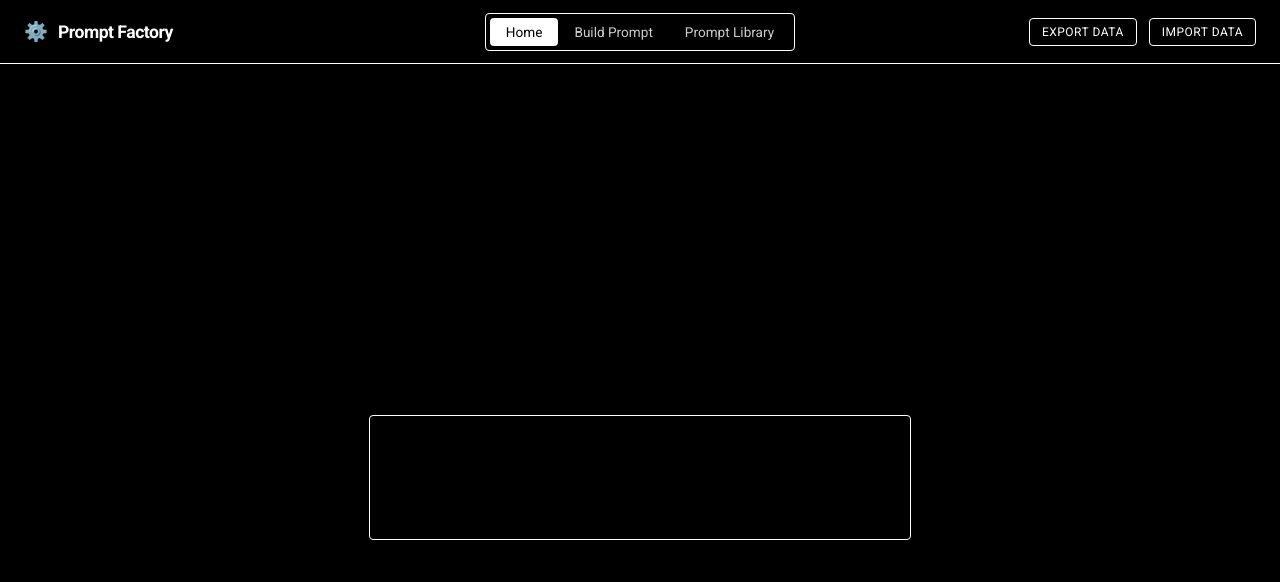
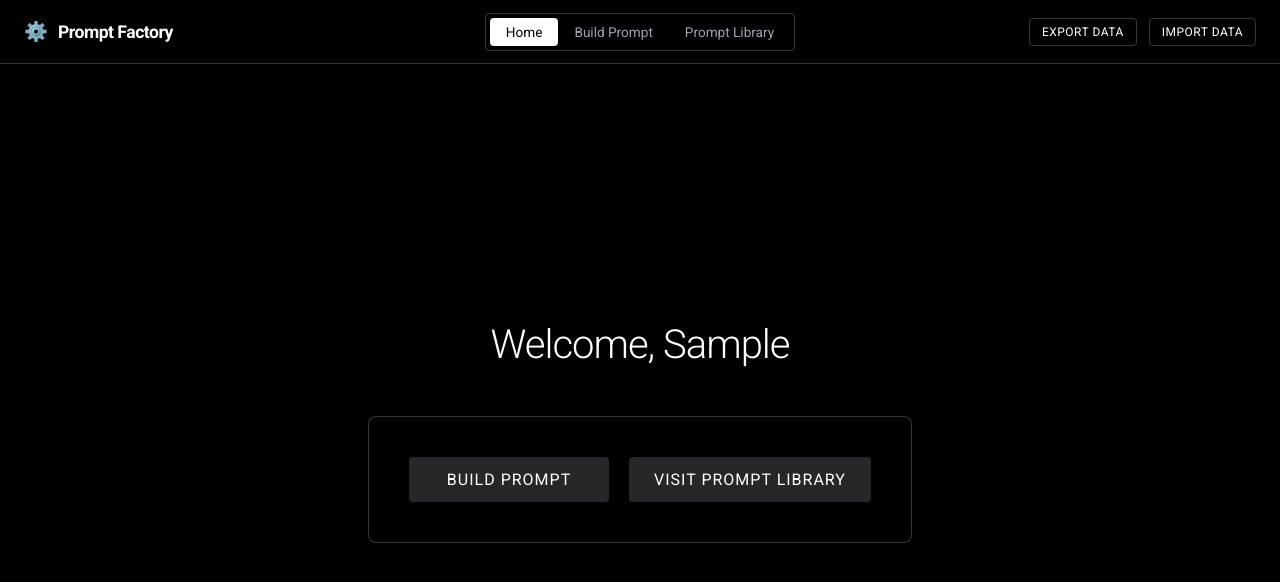
Before and after one commit to Ashmit-1/prompt_factory, a React (Vite) app: page / in a window 1280 px wide. Both pictures are taken after typing "Sample" into the empty fields and a click on the button "GET STARTED". Shown: the top 582 px of the page. Built offline with nearby package versions, Linux system fonts and the light colour scheme.

Commit message:
fix: restore Home page visibility and soften structural borders for premium aesthetic

```diff
--- a/src/components/Home.css
+++ b/src/components/Home.css
@@ -2,10 +2,13 @@
   display: flex;
   flex-direction: column;
   align-items: center;
-  justify-content: center; margin-top: 60px;
-  height: calc(100vh - 60px);
+  justify-content: center;
+  margin-top: var(--header-height);
+  height: calc(100vh - var(--header-height));
   width: 100vw;
   text-align: center;
+  color: var(--text-primary);
+  background-color: var(--bg-color);
 }
 
 .home-header {
@@ -16,6 +19,7 @@
   font-weight: 300;
   font-size: 2.5rem;
   letter-spacing: -1px;
+  color: var(--text-primary);
 }
 
 .nav-box {
@@ -23,14 +27,14 @@
   gap: 20px;
   padding: 40px;
   border: 1px solid var(--border-color);
-  background-color: var(--secondary-bg);
-  border-radius: 4px;
+  background-color: var(--bg-color);
+  border-radius: 8px;
 }
 
 .nav-button {
-  background: transparent;
-  color: var(--text-color);
-  border: 1px solid var(--text-color);
+  background: #27272a;
+  color: var(--text-primary);
+  border: 1px solid transparent;
   padding: 12px 24px;
   font-family: var(--font-main);
   font-size: 1rem;
@@ -39,16 +43,22 @@
   text-transform: uppercase;
   letter-spacing: 1px;
   min-width: 200px;
+  border-radius: 4px;
 }
 
 .nav-button:hover {
-  background-color: var(--text-color);
-  color: var(--bg-color);
+  background-color: #3f3f46;
+  border-color: var(--text-primary);
 }
 
 @media (max-width: 600px) {
   .nav-box {
     flex-direction: column;
     padding: 20px;
+    width: 90%;
+  }
+
+  .nav-button {
+    width: 100%;
   }
 }
--- a/src/styles/global.css
+++ b/src/styles/global.css
@@ -2,9 +2,9 @@
   --bg-color: #000000;
   --card-bg: #000000;
   --text-primary: #ffffff;
-  --text-secondary: #cccccc;
+  --text-secondary: #a1a1aa;
   --accent-color: #ffffff;
-  --border-color: #ffffff;
+  --border-color: rgba(255, 255, 255, 0.2);
   --input-bg: #000000;
   --font-main: 'Roboto', sans-serif;
   --header-height: 64px;
```
